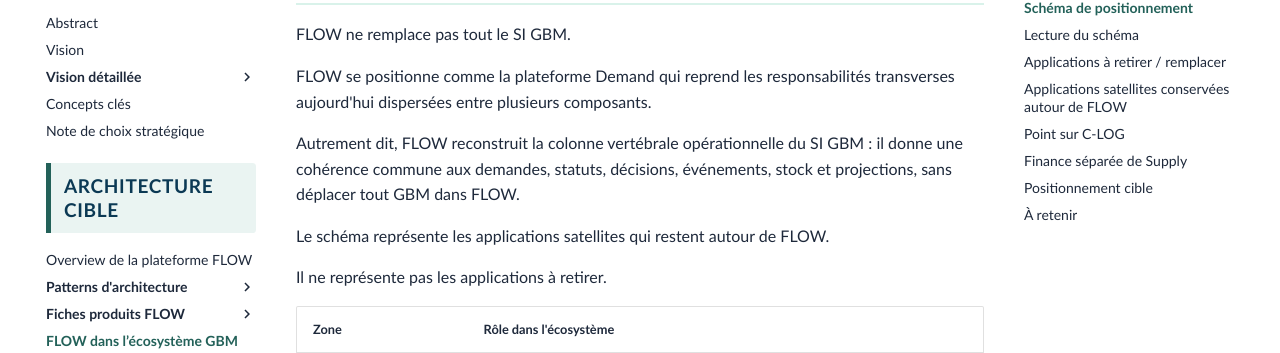
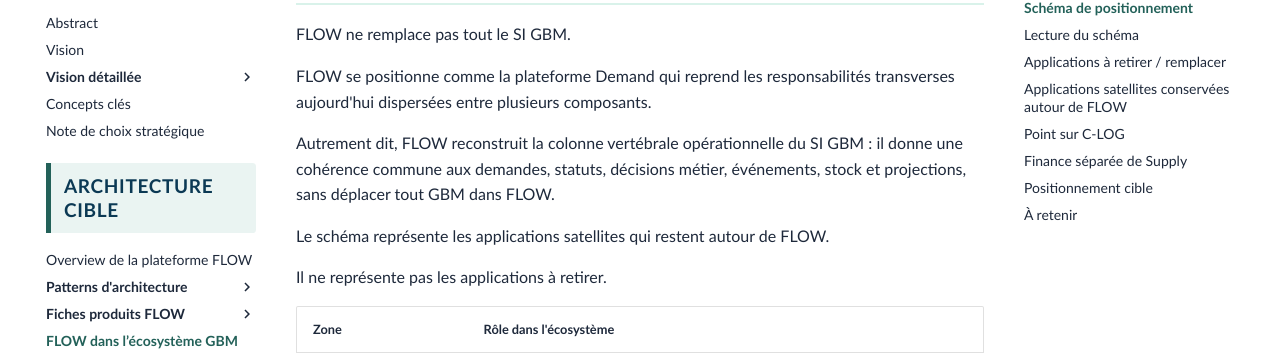
Before and after one commit to laurent-sintes/FLOW-Program, an MkDocs documentation site: the page built from docs/architecture-cible/flow-dans-ecosysteme-gbm.md, in a window 1280 px wide and 900 px high, scrolled down 1062 px. Shown: the part 127-480 px from the top of the window. Built offline with MkDocs 1.6.1 and Material for MkDocs 9.7.7, drawn with Linux system fonts in a browser that asks for light colours; comment, search, counter and statistics services are not loaded; some of the changed text lies outside the part shown.

Commit message:
Clarifie positionnement FLOW GBM

```diff
--- a/docs/architecture-cible/flow-dans-ecosysteme-gbm.md
+++ b/docs/architecture-cible/flow-dans-ecosysteme-gbm.md
@@ -24,7 +24,7 @@
 
 FLOW se positionne comme la plateforme Demand qui reprend les responsabilités transverses aujourd'hui dispersées entre plusieurs composants.
 
-Autrement dit, FLOW reconstruit la colonne vertébrale opérationnelle du SI GBM : il donne une cohérence commune aux demandes, statuts, décisions, événements, stock et projections, sans déplacer tout GBM dans FLOW.
+Autrement dit, FLOW reconstruit la colonne vertébrale opérationnelle du SI GBM : il donne une cohérence commune aux demandes, statuts, décisions métier, événements, stock et projections, sans déplacer tout GBM dans FLOW.
 
 Le schéma représente les applications satellites qui restent autour de FLOW.
 
@@ -131,7 +131,7 @@
 La cible consiste à clarifier ce qui relève de FLOW :
 
 - le Case ;
-- les décisions ;
+- les décisions métier ;
 - les promesses ;
 - les facts stock ;
 - les réservations ;
```
